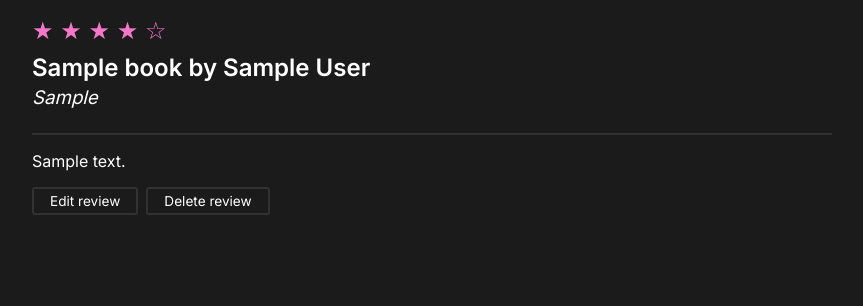
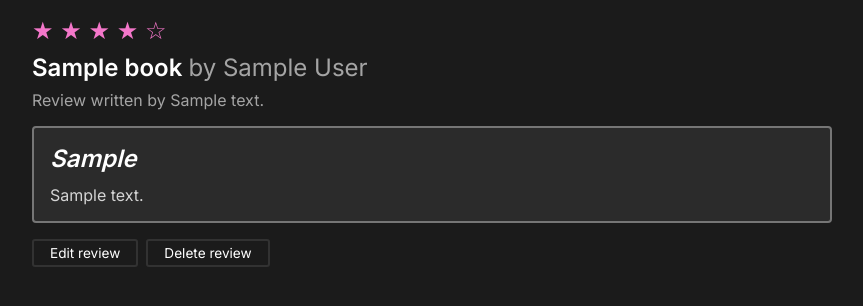
Before and after one commit to repercussive/qa-book-review-app, a Flask app: page /review/1 in a window 1280 px wide. Shown: the part 87-393 px from the top of the page, without its empty margins (208-1071 px from the left). Run offline with Flask 2, Linux system fonts and the light colour scheme; tables that the repository leaves empty hold one stand-in row (values such as "Sample post").

Commit message:
rework review page

```diff
--- a/application/templates/review.html
+++ b/application/templates/review.html
@@ -3,12 +3,20 @@
 {% include "/components/star-rating.html" %}
 <div class="review-wrapper">
   <h2>
-    {{review.book.title}} by {{review.book.author}}
+    {{review.book.title}}
+    <span style="font-weight: normal;" class="faded">
+      by {{review.book.author}}
+    </span>
   </h2>
-  <h3>
-    {{review.headline}}
-  </h3>
-  <p class="review-body">{{review.body}}</p>
+  {% if review.reviewer_name %}
+  <p class="reviewer-name faded">Review written by {{review.reviewer_name}}</p>
+  {% endif %}
+  <div class="main-content-wrapper">
+    <h3 class="headline">
+      {{review.headline}}
+    </h3>
+    <p class="review-body">{{review.body}}</p>
+  </div>
   <div class="actions">
     <a href="../edit-review/{{review.id}}" class="button">
       Edit review
@@ -24,18 +32,30 @@
 <style>
   .review-wrapper h2 {
     margin-top: 0.5rem;
-    margin-bottom: 0.25rem;
-  }
-
-  .review-wrapper h3 {
-    font-style: italic;
-    font-weight: normal;
     margin-bottom: 1.5rem;
   }
 
+  .review-wrapper .headline {
+    font-style: italic;
+    font-size: 1.5rem;
+    margin-bottom: 0.75rem;
+  }
+
+  .main-content-wrapper {
+    margin-bottom: 1rem;
+    border-radius: 4px;
+    padding: 1rem;
+    border: solid 2px #767676;
+    background-color: #2b2b2b;
+  }
+
+  .reviewer-name {
+    margin-top: -1rem;
+    margin-bottom: 1rem;
+  }
+
   .review-body {
-    padding: 1rem 0;
-    border-top: solid 2px var(--color-divider);
+    opacity: 0.8;
   }
 
   .review-wrapper .actions {
```
